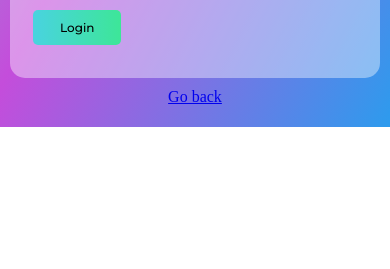
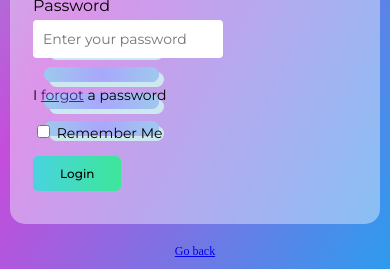
Before and after one commit to esarymsakov/landing, a plain HTML site: page login.html in a window 390 px wide. Shown: the part 717-986 px from the top of the page. Before the commit the page ends 844 px from the top, so only its background shows below. Drawn offline with nearby package versions, Linux system fonts and the light colour scheme.

Commit message:
Update styles-login.css

```diff
--- a/styles-login.css
+++ b/styles-login.css
@@ -217,6 +217,7 @@ table {
     .input-label {
         display: flex;
         flex-direction: column;
+        margin: 5px 0;
     }
 
     .container {
@@ -224,6 +225,19 @@ table {
         height: 85%;
     }
 
+    .back-link {
+        font-size: 12px;
+        margin: 10px;
+    }
+
+    .form-input {
+        font-family: 'Montserrat', sans-serif;
+        font-size: 14px;
+        padding: 10px;
+        margin: 5px 0;
+        border: 0;
+        border-radius: 4px;
+    }
 
 
     table {
@@ -317,7 +331,7 @@ table {
 
     .decor-linesThree {
         position: absolute;
-        top: 579px;
+        top: 745px;
         right: 231px;
     }
 }
```
